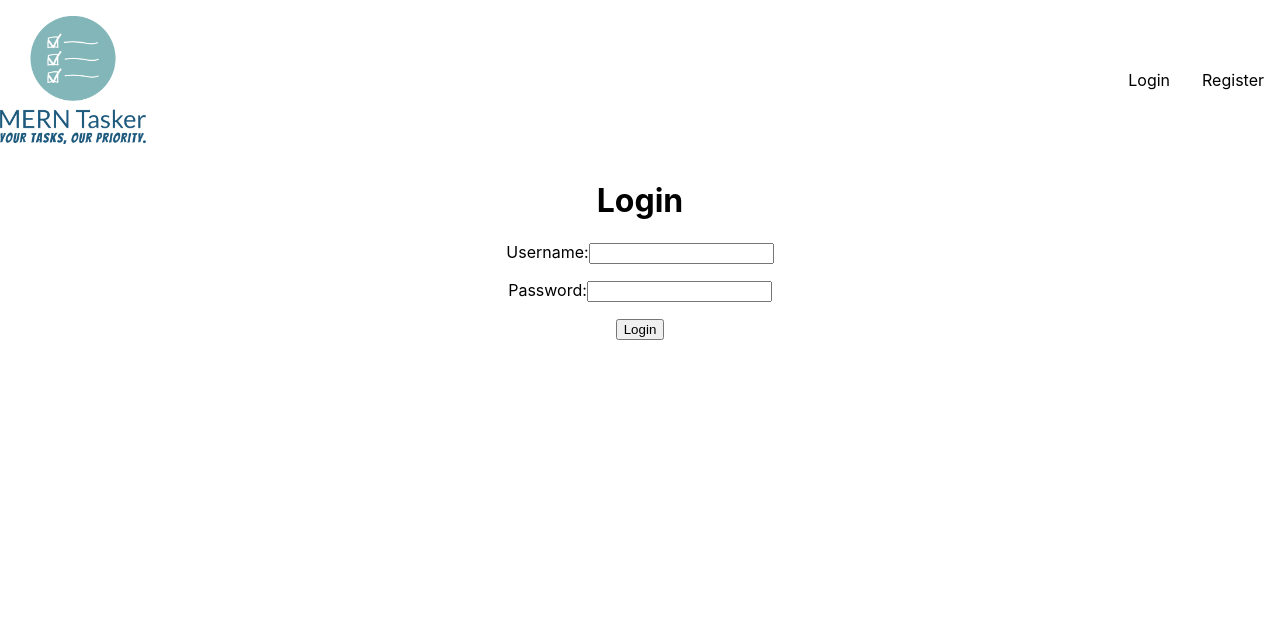
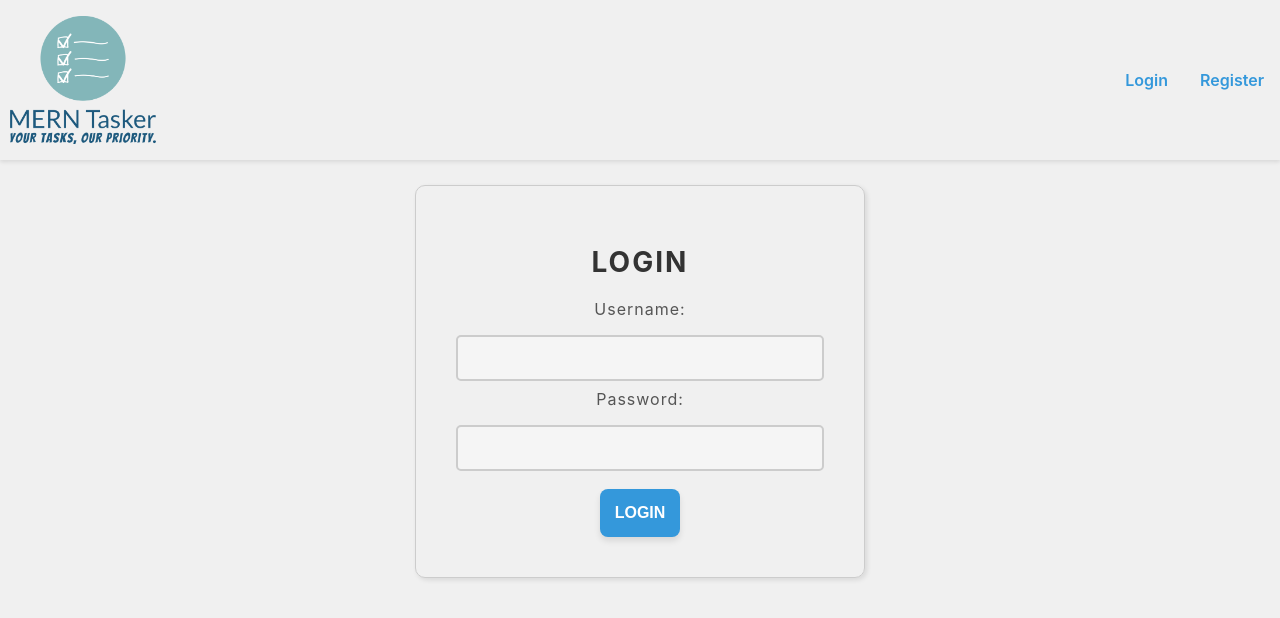
Before and after one commit to leonardo-pinto/mern-tasker, a React (Vite) app in the folder client/: page /login in a window 1280 px wide. Shown: the top 618 px of the page. Built offline with nearby package versions, Linux system fonts and the light colour scheme.

Commit message:
style: update css

```diff
--- a/client/src/components/CreateTaskDialog.jsx
+++ b/client/src/components/CreateTaskDialog.jsx
@@ -26,30 +26,8 @@ function CreateTaskDialog(props) {
   }
 
   return (
-    <div
-      style={{
-        position: "fixed",
-        display: "flex",
-        direction: "row",
-        top: 0,
-        left: 0,
-        width: "100vw",
-        height: "100%",
-        zIndex: "100",
-        justifyContent: "center",
-        alignItems: "center",
-        backgroundColor: "rgba(0,0,0,0.4)",
-      }}
-    >
-      <form
-        style={{
-          backgroundColor: "white",
-          border: "1px solid #ccc",
-          padding: "20px",
-          maxWidth: "300px",
-          margin: "auto",
-        }}
-      >
+    <div className="dialog">
+      <form className="dialog-form">
         <h1>Create New Task</h1>
         <label htmlFor="title">Title:</label>
         <input
@@ -58,16 +36,7 @@ function CreateTaskDialog(props) {
           type="text"
           id="title"
           name="title"
-          required
-          style={{
-            width: "100%",
-            padding: "8px",
-            margin: "8px 0",
-            boxSizing: "border-box",
-          }}
         />
-
-        <br />
 
         <label htmlFor="description">Description:</label>
         <input
@@ -76,16 +45,7 @@ function CreateTaskDialog(props) {
           type="text"
           id="description"
           name="description"
-          required
-          style={{
-            width: "100%",
-            padding: "8px",
-            margin: "8px 0",
-            boxSizing: "border-box",
-          }}
         />
-
-        <br />
 
         <label htmlFor="date">Date:</label>
         <input
@@ -94,18 +54,9 @@ function CreateTaskDialog(props) {
           type="date"
           id="date"
           name="date"
-          required
-          style={{
-            width: "100%",
-            padding: "8px",
-            margin: "8px 0",
-            boxSizing: "border-box",
-          }}
         />
 
-        <br />
-
-        <span>
+        <span className="flex">
           <button type="button" onClick={setVisible}>
             Cancel
           </button>
--- a/client/src/components/DeleteTaskDialog.jsx
+++ b/client/src/components/DeleteTaskDialog.jsx
@@ -8,30 +8,8 @@ function DeleteTaskDialog(props) {
   }
 
   return (
-    <div
-      style={{
-        position: "fixed",
-        display: "flex",
-        direction: "row",
-        top: 0,
-        left: 0,
-        width: "100vw",
-        height: "100%",
-        zIndex: "100",
-        justifyContent: "center",
-        alignItems: "center",
-        backgroundColor: "rgba(0,0,0,0.4)",
-      }}
-    >
-      <div
-        style={{
-          backgroundColor: "white",
-          border: "1px solid #ccc",
-          padding: "20px",
-          maxWidth: "300px",
-          margin: "auto",
-        }}
-      >
+    <div className="dialog">
+      <div className="dialog-form">
         <h1>Delete Task</h1>
         <p>Are you sure you want to delete this task?</p>
 
--- a/client/src/components/LoginForm.jsx
+++ b/client/src/components/LoginForm.jsx
@@ -59,7 +59,7 @@ function LoginForm() {
 
         <label htmlFor="password">Password:</label>
         <input
-          type="text"
+          type="password"
           name="password"
           {...register("password", loginOptions.password)}
         />
--- a/client/src/components/TheTask.jsx
+++ b/client/src/components/TheTask.jsx
@@ -6,11 +6,12 @@ function TheTask(props) {
 
   return (
     <div id="task-container">
+      <div>
       <p>Title: {title}</p>
       <p>Description: {description}</p>
       <p>Status: {status}</p>
       <p>Date: {date}</p>
-
+      </div>
       <span>
         <button
           type="button"
--- a/client/src/index.css
+++ b/client/src/index.css
@@ -1,5 +1,4 @@
 #root {
-  max-width: 1280px;
   margin: 0 auto;
   text-align: center;
   font-family: Inter, system-ui, Avenir, Helvetica, Arial, sans-serif;
@@ -10,11 +9,18 @@ body {
   place-items: center;
   min-width: 320px;
   min-height: 100vh;
+  background-color: #f0f0f0;
 }
 
 a {
   text-decoration: none;
-  color: inherit;
+  color: #3498db;
+  font-weight: 600;
+  transition: color 0.3s ease-in-out;
+}
+
+a:hover {
+  color: #2c3e50;
 }
 
 nav {
@@ -23,9 +29,14 @@ nav {
   align-items: center;
   height: 20vh;
   width: 100%;
+  box-shadow: 0 2px 4px rgba(0, 0, 0, 0.1); /* Shadow for a lifted appearance */
 }
 
 nav ul {
+  display: flex;
+}
+
+.flex {
   display: flex;
 }
 
@@ -36,16 +47,148 @@ nav ul li {
 
 #logo {
   height: 80%;
+  margin-left: 10px;
 }
 
 #task-container {
-  border: 1px solid black;
+  border: 1px solid rgb(231, 225, 225);
   display: flex;
-  flex-direction: column;
   margin: 0 auto;
   margin-top: 10px;
   width: 50%;
 }
-.error-message {
-  color: red;
+
+p {
+  margin:auto;
+  font-weight: 500;
 }
+
+form {
+  border: 1px solid hsl(0, 0%, 80%);
+  border-radius: 10px;
+  box-shadow: 2px 2px 5px hsla(0, 0%, 0%, 0.1);
+  box-sizing: border-box;
+  padding: 40px;
+  text-align: center;
+  margin: 25px;
+  display: inline-block;
+  max-width: 450px;
+  width: 100%;
+}
+.fix-pos{
+  position: fixed;
+}
+
+button {
+  margin-top: 10px;
+  background-color: #3498db;
+  color: #fff;
+  padding: 15px;
+  border: none;
+  border-radius: 8px;
+  cursor: pointer;
+  font-size: 16px;
+  font-weight: bold;
+  text-transform: uppercase;
+  box-shadow: 0 4px 6px rgba(0, 0, 0, 0.1);
+  transition: background-color 0.3s ease;
+}
+
+button:hover {
+  background-color: #2c3e50;
+}
+
+form h1 {
+  color: #333;
+  text-align: center;
+  text-transform: uppercase;
+  letter-spacing: 2px;
+  font-size: 28px;
+  font-weight: 700;
+  margin-bottom: 20px;
+}
+
+label {
+  display: block;
+  margin-bottom: 8px;
+  color: #555;
+  font-size: 16px;
+  letter-spacing: 1px;
+}
+
+input {
+  width: 100%;
+  padding: 12px;
+  margin: 8px 0;
+  box-sizing: border-box;
+  border: 2px solid #ccc;
+  border-radius: 5px;
+  background-color: #f5f5f5;
+  color: #555;
+  font-size: 16px;
+  transition: border-color 0.3s ease-in-out;
+}
+
+input:focus {
+  outline: none;
+  border-color: #3498db;
+  box-shadow: 0 0 10px rgba(52, 152, 219, 0.5);
+}
+
+input[type="submit"] {
+  width: 100%;
+  margin-top: 20px;
+  background-color: #3498db;
+  color: #fff;
+  padding: 15px;
+  border: none;
+  border-radius: 8px;
+  cursor: pointer;
+  font-size: 16px;
+  font-weight: bold;
+  text-transform: uppercase;
+  box-shadow: 0 4px 6px rgba(0, 0, 0, 0.1);
+  transition: background-color 0.3s ease;
+}
+
+input[type="submit"]:hover {
+  background-color: #2c3e50;
+}
+
+
+  .dialog{
+    position: fixed;
+    display: flex;
+    top: 0;
+    left: 0;
+    width: 100vw;
+    height: 100vh;
+    z-index: 100;
+    justify-content: center;
+    align-items: center;
+    background-color: rgba(0,0,0,0.4);
+  }
+  .dialog-form{
+      background-color: white;
+      border: 1px solid #ccc;
+      padding: 20px;
+      max-width: 300px;
+      max-height: fit-content;
+      margin: auto;
+  }
+
+  #task-container span{
+    display: flex;
+    flex-direction: column;
+    width: 20%;
+    padding: 2px;
+    margin-right: 5px;
+  }
+
+  #task-container div{
+    width: 80%;
+    margin-top: 5px;
+  }
+  span button{
+    margin: 0 auto;
+  }
--- a/client/src/views/Tasks.jsx
+++ b/client/src/views/Tasks.jsx
@@ -86,7 +86,11 @@ function Tasks() {
   return (
     <>
       <h1>TASKS</h1>
-      <button type="button" onClick={handleShowCreateTaskDialog}>
+      <button
+        className="w-50"
+        type="button"
+        onClick={handleShowCreateTaskDialog}
+      >
         Create New Task
       </button>
       {showCreateTaskDialog ? (
```
